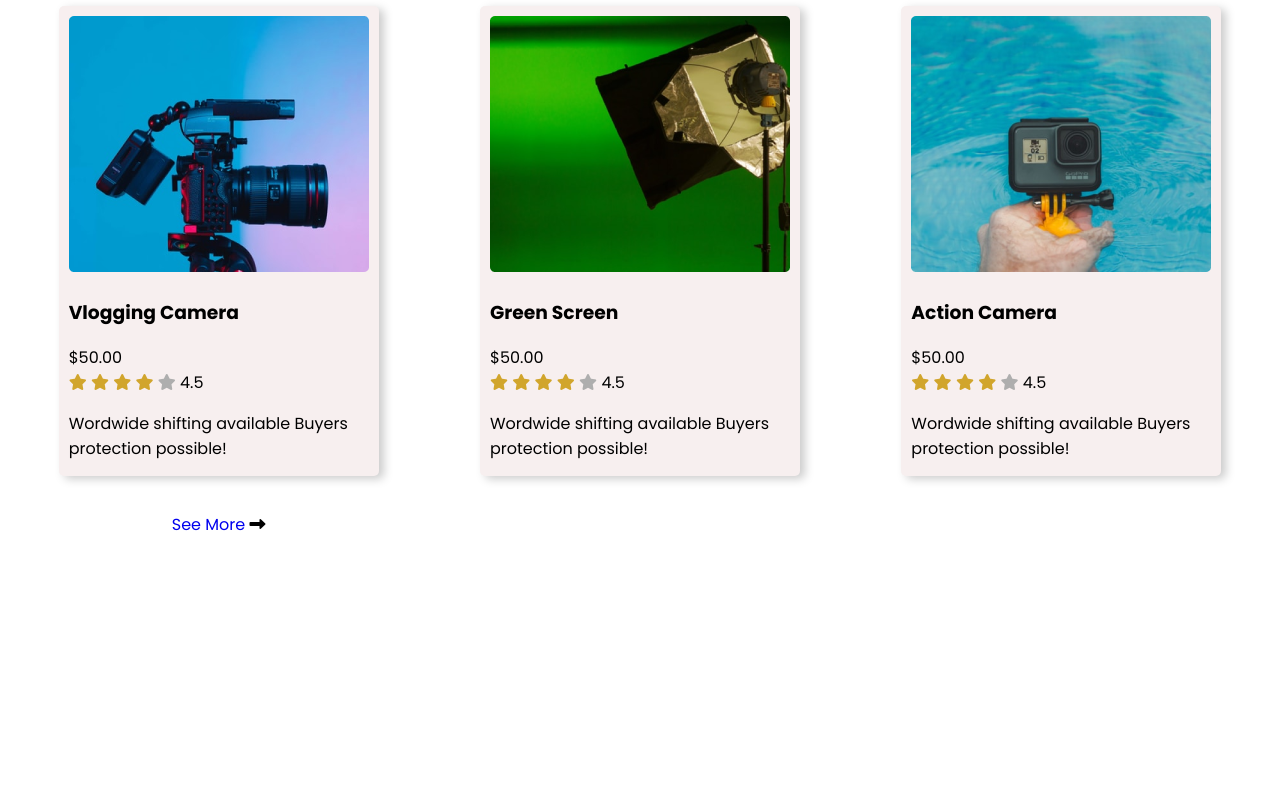
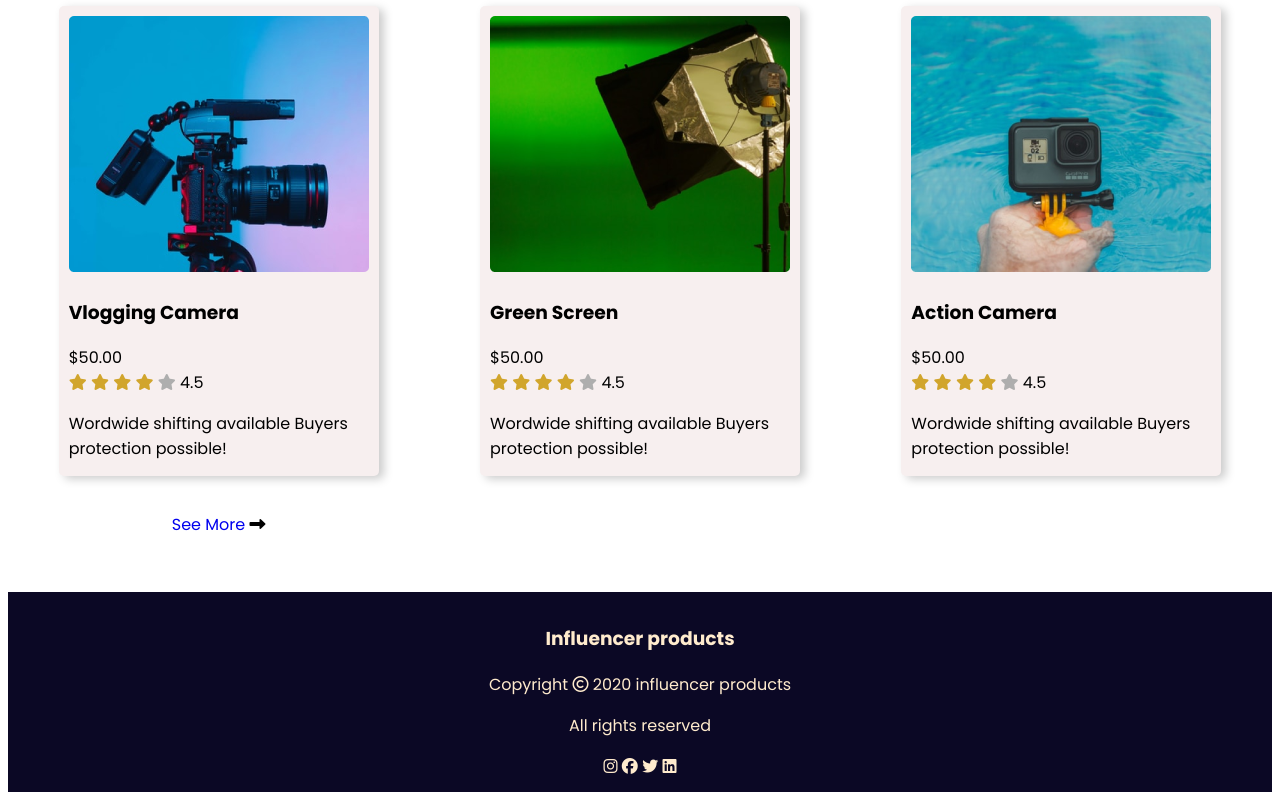
Before and after one commit to shamsuladd07/advanced-htlm-css, a plain HTML site: page index.html in a window 1280 px wide. Shown: the part 1911-2711 px from the top of the page. Before the commit the page ends 2456 px from the top, so only its background shows below. Drawn offline with Linux system fonts and the light colour scheme.

Commit message:
footer added

```diff
--- a/index.html
+++ b/index.html
@@ -213,6 +213,19 @@
                 </div>
         </section>
     </main>
+    <footer class="footer">
+        <div class="copy-right">
+            <h3>Influencer products</h3>
+            <p>Copyright <span><i class="far fa-copyright"></i></span> 2020 influencer products</p>
+            <p>All rights reserved</p>
+        </div>
+        <div>
+            <i class="fab fa-instagram"></i>
+            <i class="fab fa-facebook"></i>
+            <i class="fab fa-twitter"></i>
+            <i class="fab fa-linkedin"></i>
+        </div>
+    </footer>
 </body>
 
 </html>
--- a/style.css
+++ b/style.css
@@ -25,10 +25,18 @@ body{
     width: 130px;
     height: 44px;
     padding: 10px 24px;
-    text-decoration: none;
+    /* text-decoration: none; */
     background-color: #E02C6D;
     border: 1px solid #E02C6D;
     border-radius: 20px;
+}
+.booked, .i{
+    text-decoration: none;
+    font-size: 16px;
+    color: #FFFFFF;
+    width: 116px;
+    height: 24px;
+    margin-top: 10px;
 }
 .camera{
     width: 440px;
@@ -66,6 +74,22 @@ body{
 .fa-star.empty{
     color: #AEAEAE;
 }
+.more-products{
+    /* display: grid; */
+    align-items: flex-end;
+}
 .more-products a{
     text-decoration: none;
 }
+
+.footer{
+    text-align: center;
+    color: blanchedalmond;
+    background-color: #0B0825;
+    height: 200px;
+    display: flex;
+    flex-direction: column;
+    justify-content: center;
+    align-items: center;
+    margin-top: 55px;
+}
```
